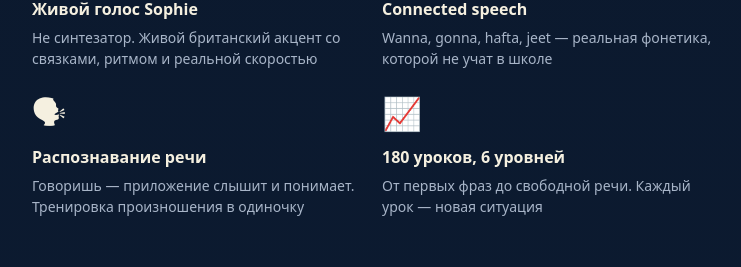
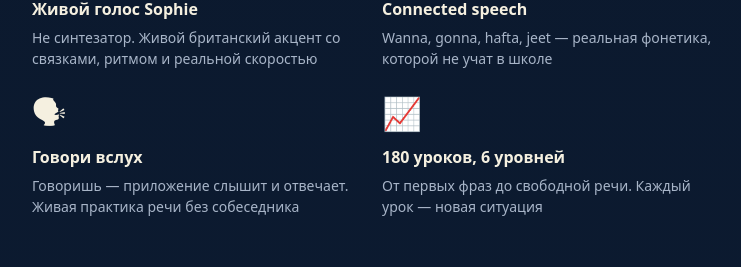
Before and after one commit to shuligne-ops/everyday-fluency2, a Next.js app: page /start in a window 1280 px wide. Shown: the part 1970-2237 px from the top of the page, without its empty margins (268-1009 px from the left). Built offline with nearby package versions, Linux system fonts and the light colour scheme.

Commit message:
Clarify speech practice feature

```diff
--- a/src/app/start/page.tsx
+++ b/src/app/start/page.tsx
@@ -232,7 +232,7 @@ function StartContent() {
         }}>
           <Feature icon="🎙" title="Живой голос Sophie" text="Не синтезатор. Живой британский акцент со связками, ритмом и реальной скоростью" />
           <Feature icon="🎭" title="Connected speech" text="Wanna, gonna, hafta, jeet — реальная фонетика, которой не учат в школе" />
-          <Feature icon="🗣" title="Распознавание речи" text="Говоришь — приложение слышит и понимает. Тренировка произношения в одиночку" />
+          <Feature icon="🗣" title="Говори вслух" text="Говоришь — приложение слышит и отвечает. Живая практика речи без собеседника" />
           <Feature icon="📈" title="180 уроков, 6 уровней" text="От первых фраз до свободной речи. Каждый урок — новая ситуация" />
         </div>
       </section>
```
